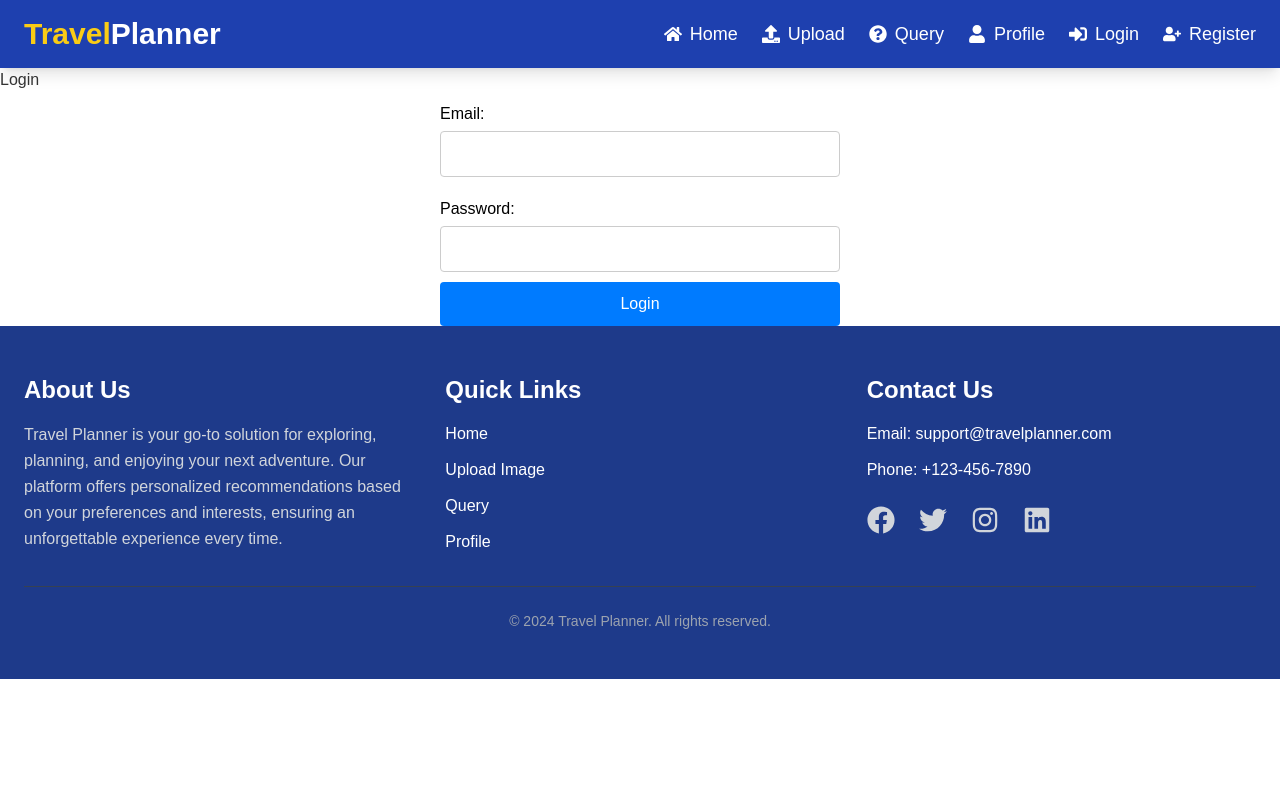
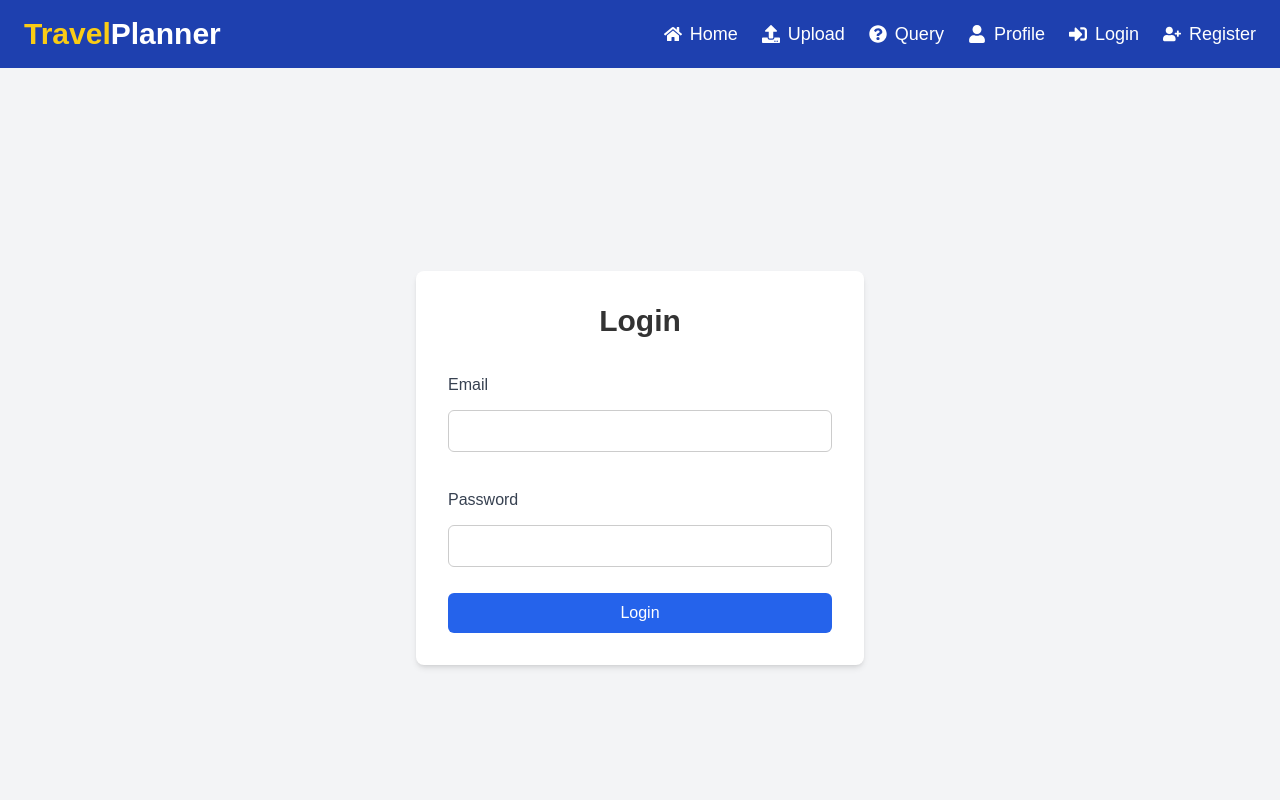
Before and after one commit to Uttam1910/Next-Gen-Travel-Planner, a React (Vite) app in the folder client/: page /login in a window 1280 px wide. Shown: the top 800 px of the page. Built offline with nearby package versions, Linux system fonts and the light colour scheme.

Commit message:
added signup andd signin logic  according to the backend

```diff
--- a/client/src/pages/Login.jsx
+++ b/client/src/pages/Login.jsx
@@ -1,33 +1,64 @@
 import React, { useState } from 'react';
-import axios from 'axios';
+import axios from '../helper/axiosInstance'; // Import the configured Axios instance
 import { useNavigate } from 'react-router-dom';
 
 const Login = () => {
-    const [email, setEmail] = useState('');
-    const [password, setPassword] = useState('');
+    const [formData, setFormData] = useState({ email: '', password: '' });
+    const [error, setError] = useState('');
+    const [success, setSuccess] = useState('');
     const navigate = useNavigate();
+
+    const handleChange = (e) => {
+        setFormData({ ...formData, [e.target.name]: e.target.value });
+    };
 
     const handleSubmit = async (e) => {
         e.preventDefault();
+        setError('');
+        setSuccess('');
+
         try {
-            const response = await axios.post('http://localhost:5000/api/auth/login', { email, password });
-            localStorage.setItem('token', response.data.token);
-            navigate('/profile');
-        } catch (error) {
-            console.error('Login failed:', error);
+            const res = await axios.post('/auth/login', formData);
+            localStorage.setItem('token', res.data.token); // Save the token to localStorage
+            setSuccess('Login successful!');
+            setTimeout(() => navigate('/profile'), 2000); // Redirect to profile page after 2 seconds
+        } catch (err) {
+            setError(err.response?.data?.message || 'Something went wrong');
         }
     };
 
     return (
-        <div>
-            <h2>Login</h2>
-            <form onSubmit={handleSubmit}>
-                <label>Email:</label>
-                <input type="email" value={email} onChange={(e) => setEmail(e.target.value)} required />
-                <label>Password:</label>
-                <input type="password" value={password} onChange={(e) => setPassword(e.target.value)} required />
-                <button type="submit">Login</button>
-            </form>
+        <div className="flex flex-col items-center justify-center min-h-screen bg-gray-100">
+            <div className="bg-white p-8 rounded-lg shadow-md w-full max-w-md">
+                <h2 className="text-3xl font-bold mb-6 text-center">Login</h2>
+                <form onSubmit={handleSubmit} className="space-y-4">
+                    <div>
+                        <label htmlFor="email" className="block text-gray-700">Email</label>
+                        <input
+                            type="email"
+                            name="email"
+                            value={formData.email}
+                            onChange={handleChange}
+                            required
+                            className="w-full px-4 py-2 mt-2 border rounded-md focus:outline-none focus:ring-2 focus:ring-blue-600"
+                        />
+                    </div>
+                    <div>
+                        <label htmlFor="password" className="block text-gray-700">Password</label>
+                        <input
+                            type="password"
+                            name="password"
+                            value={formData.password}
+                            onChange={handleChange}
+                            required
+                            className="w-full px-4 py-2 mt-2 border rounded-md focus:outline-none focus:ring-2 focus:ring-blue-600"
+                        />
+                    </div>
+                    {error && <p className="text-red-500">{error}</p>}
+                    {success && <p className="text-green-500">{success}</p>}
+                    <button type="submit" className="w-full bg-blue-600 text-white py-2 rounded-md hover:bg-blue-700 transition">Login</button>
+                </form>
+            </div>
         </div>
     );
 };
```
